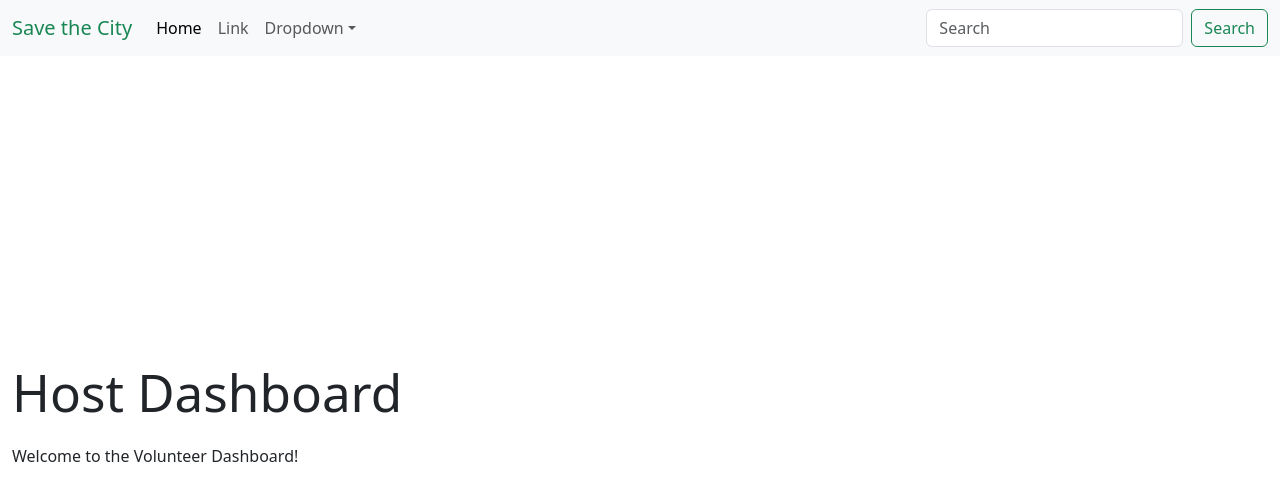
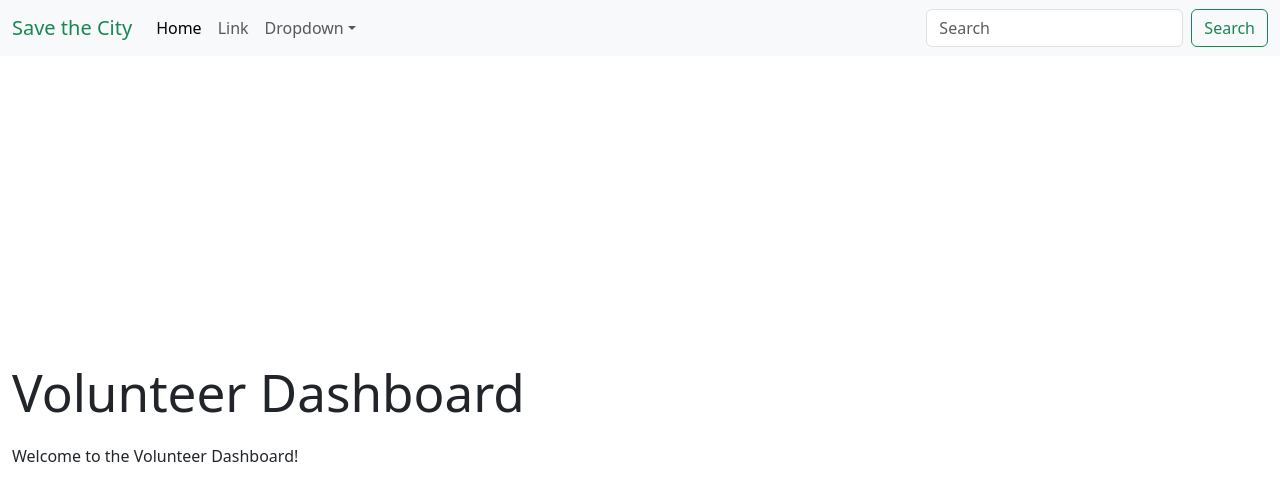
Before and after one commit to UW-INFO442-WI26/save-the-city, a React (Vite) app: page /volunteer in a window 1280 px wide. Shown: the top 500 px of the page. Built offline with nearby package versions, Linux system fonts and the light colour scheme.

Commit message:
fix typo on volunteer page for clarity

```diff
--- a/src/volunteerDash.jsx
+++ b/src/volunteerDash.jsx
@@ -3,7 +3,7 @@ import React from 'react';
 export default function VolunteerDash() {
   return (
     <div className="container mt-5">
-      <h1 className="mb-4">Host Dashboard</h1>
+      <h1 className="mb-4">Volunteer Dashboard</h1>
       <p>Welcome to the Volunteer Dashboard!</p>
       {/* Add more dashboard features here */}
     </div>
```
